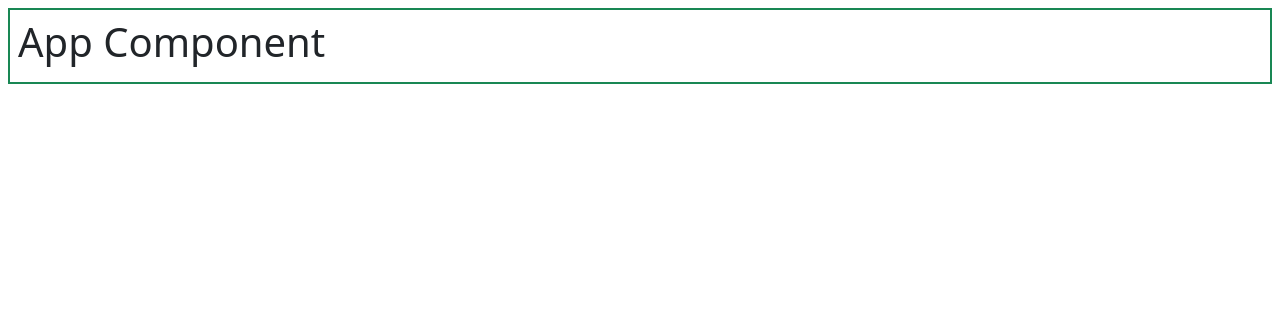
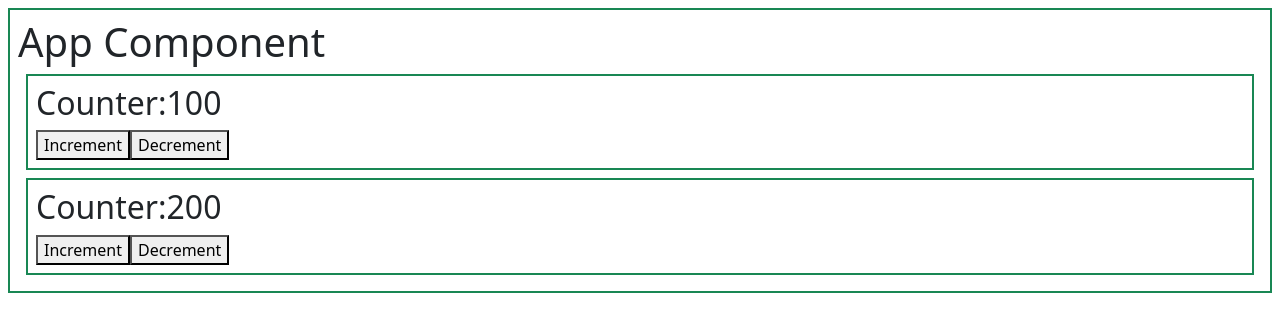
Before and after one commit to edupoly/ang19, an Angular app: page / in a window 1280 px wide. Shown: the top 332 px of the page. Built offline with nearby package versions, Linux system fonts and the light colour scheme.

Commit message:
reusable-customizable- counter

```diff
--- a/src/app/app.component.html
+++ b/src/app/app.component.html
@@ -1,3 +1,5 @@
 <div class="border border-2 border-success p-2 m-2">
   <h1>App Component</h1>
+  <app-counter [i]="100" [step]="10"></app-counter>
+  <app-counter [i]="200" [step]="20"></app-counter>
 </div>
--- a/src/app/app.module.ts
+++ b/src/app/app.module.ts
@@ -3,10 +3,12 @@ import { BrowserModule } from '@angular/platform-browser';
 
 import { AppRoutingModule } from './app-routing.module';
 import { AppComponent } from './app.component';
+import { CounterComponent } from './counter/counter.component';
 
 @NgModule({
   declarations: [
-    AppComponent
+    AppComponent,
+    CounterComponent
   ],
   imports: [
     BrowserModule,
--- /dev/null
+++ b/src/app/counter/counter.component.html
@@ -0,0 +1,5 @@
+<div class="border border-2 border-success p-2 m-2">
+  <h2>Counter:{{i}}</h2>
+  <button (click)="increment()">Increment</button>
+  <button (click)="decrement()">Decrement</button>
+</div>
--- /dev/null
+++ b/src/app/counter/counter.component.ts
@@ -0,0 +1,21 @@
+import { Component, Input, OnInit } from '@angular/core';
+
+@Component({
+  selector: 'app-counter',
+  templateUrl: './counter.component.html',
+  styleUrls: ['./counter.component.css']
+})
+export class CounterComponent implements OnInit {
+
+  constructor() { }
+  @Input() i:number=0;
+  @Input() step:number=1;
+  ngOnInit(): void {
+  }
+  increment(){
+    this.i=this.i+this.step;
+  }
+  decrement(){
+    this.i=this.i-this.step;
+  }
+}
```
Also changed, not shown: src/app/counter/counter.component.css (added), 1 other file (tests, documents, lock files or other folders).
